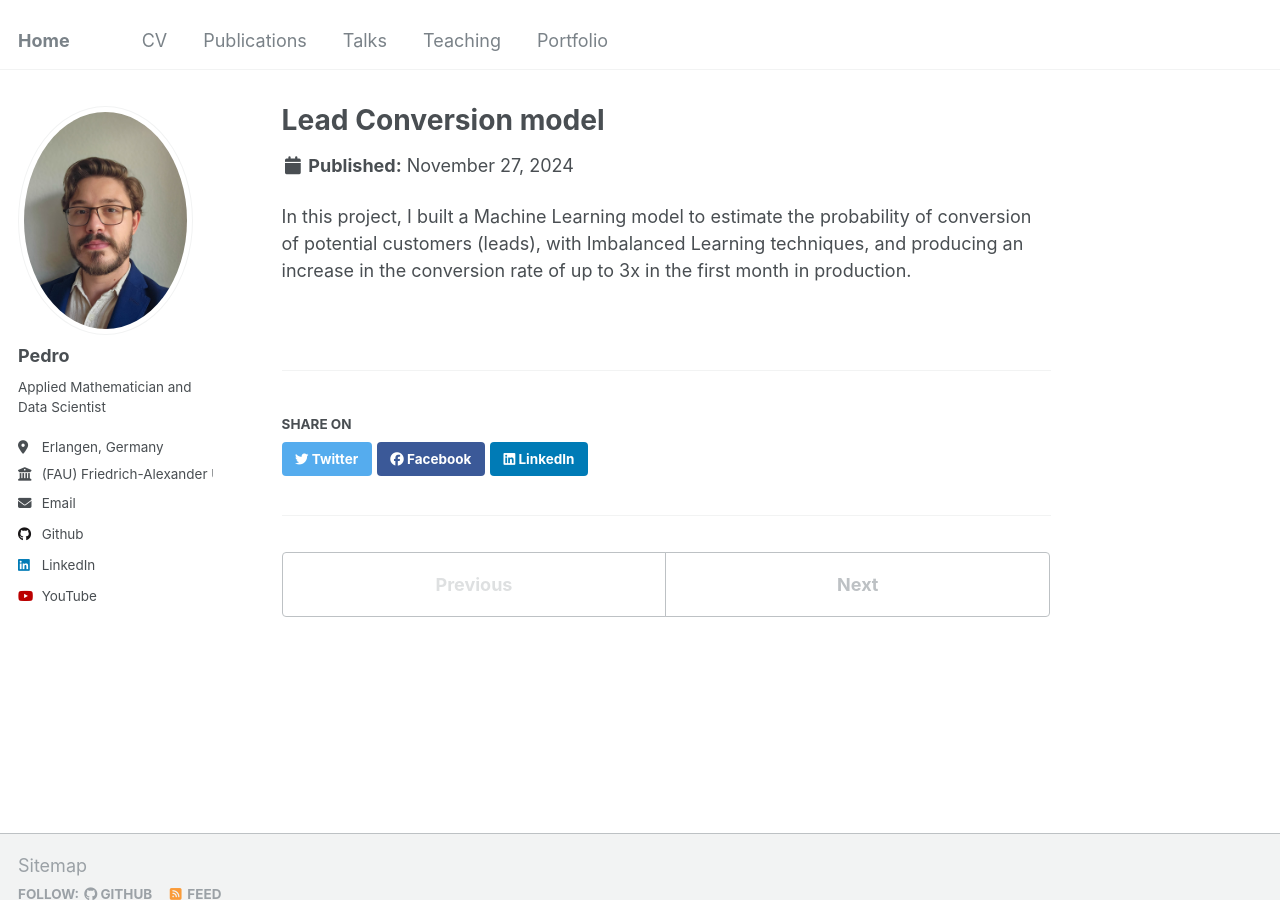
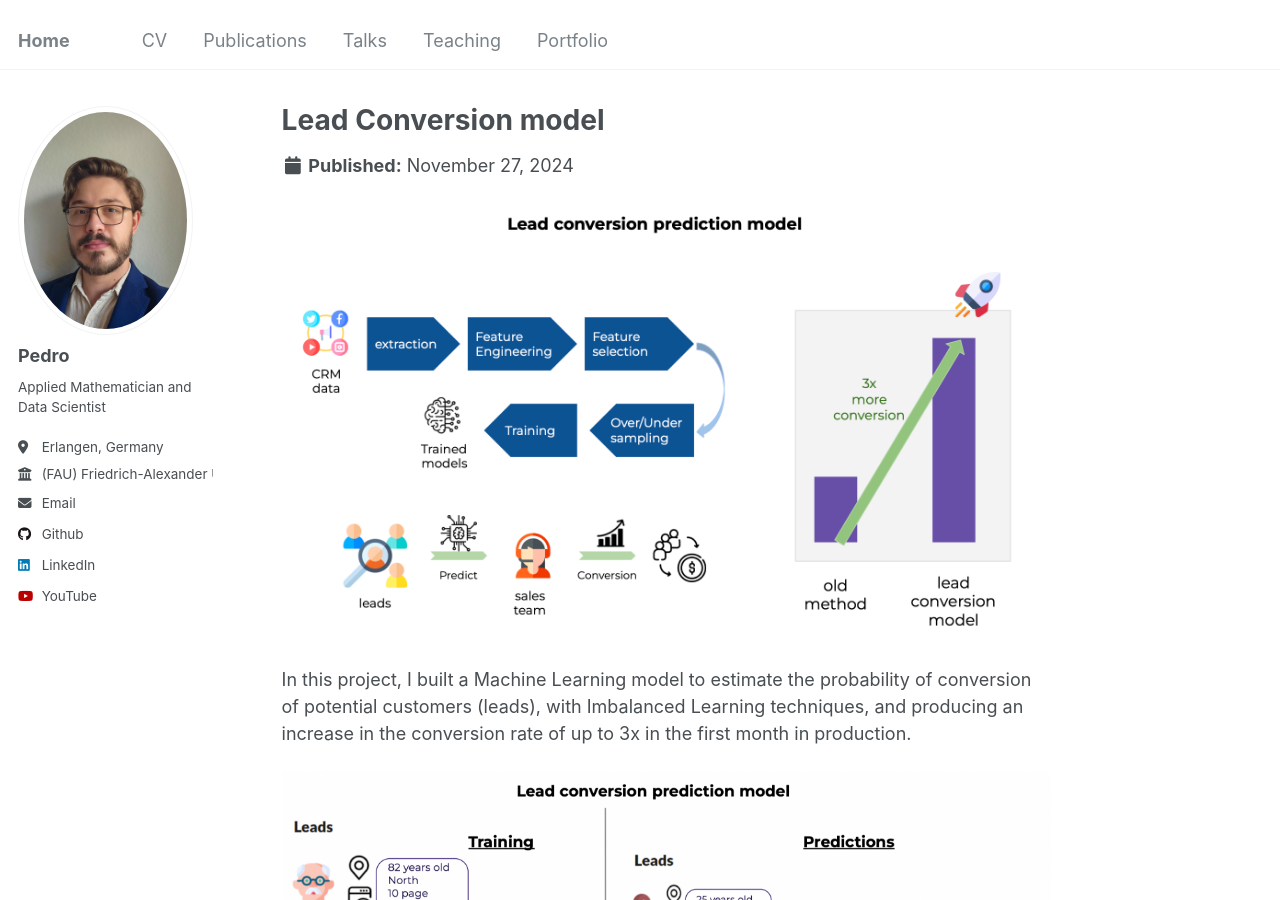
Before and after one commit to pedroblossbraga/pedroblossbraga.github.io, a Jekyll site: the page built from _portfolio/portfolio-1.md, in a window 1280 px wide and 900 px high. Built offline with Jekyll 4.4.1, drawn with Linux system fonts in a browser that asks for light colours.

Commit message:
Update portfolio-1.md

```diff
--- a/_portfolio/portfolio-1.md
+++ b/_portfolio/portfolio-1.md
@@ -4,4 +4,8 @@ excerpt: "Imbalanced Classification of Lead Conversion.<br/><img src='/images/le
 collection: portfolio
 ---
 
+<img src='/images/lead_conversion_pipeline.png'>
+
 In this project, I built a Machine Learning model to estimate the probability of conversion of potential customers (leads), with Imbalanced Learning techniques, and producing an increase in the conversion rate of up to 3x in the first month in production.
+
+<img src='/images/lead_conversion_model.png'>
```
